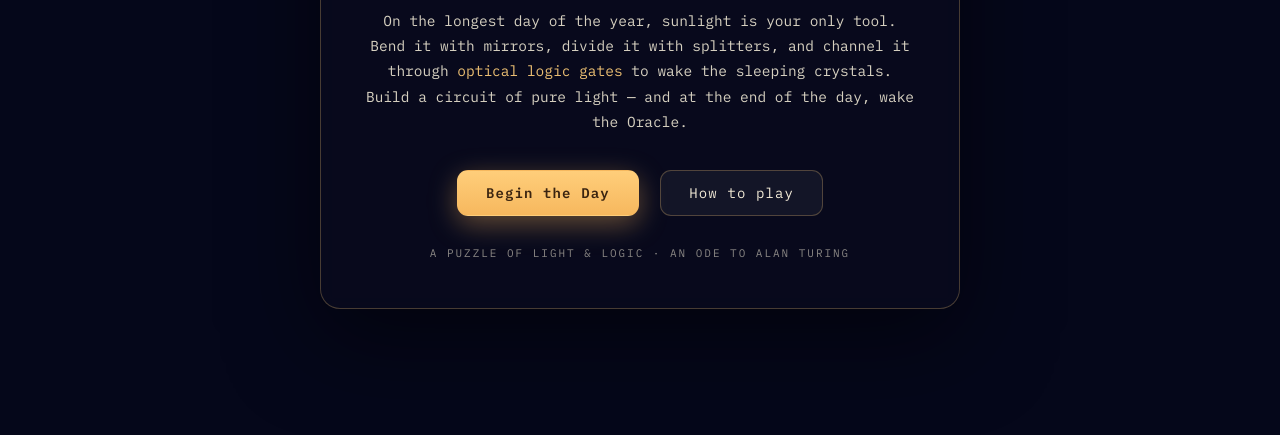
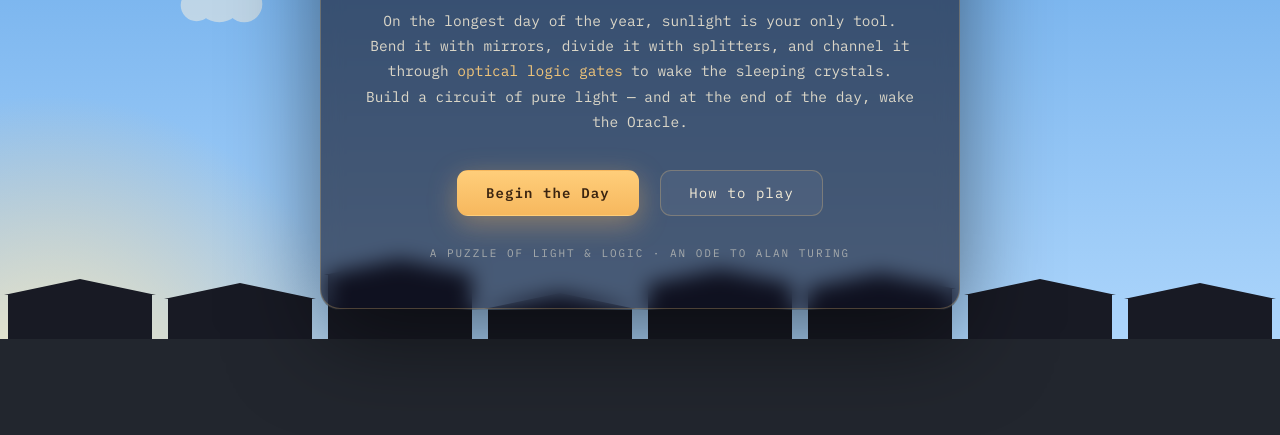
Before and after one commit to muhmdusman/solistice-game, a plain HTML site: page index.html in a window 1280 px wide. Shown: the part 365-800 px from the top of the page. Drawn offline with Linux system fonts and the light colour scheme.

Commit message:
Add animated sunset sky background, NAND/NOR gates, 4 new levels, and CodePen embed

```diff
--- a/index.html
+++ b/index.html
@@ -53,7 +53,7 @@
       <header class="hud">
         <div class="hud-block">
           <span class="hud-label">Level</span>
-          <span id="level-num">1</span><span class="hud-sep">/</span><span id="level-total">6</span>
+          <span id="level-num">1</span><span class="hud-sep">/</span><span id="level-total">10</span>
         </div>
         <div class="hud-block hud-title">
           <span id="level-name">First Light</span>
@@ -89,6 +89,8 @@
             <div class="legend-row"><span class="lg OR">OR</span> either input</div>
             <div class="legend-row"><span class="lg XOR">XOR</span> exactly one</div>
             <div class="legend-row"><span class="lg NOT">NOT</span> dark input</div>
+            <div class="legend-row"><span class="lg NAND">NAND</span> not both</div>
+            <div class="legend-row"><span class="lg NOR">NOR</span> all dark</div>
           </div>
         </aside>
       </div>
@@ -130,6 +132,7 @@
   <script src="js/light.js"></script>
   <script src="js/levels.js"></script>
   <script src="js/audio.js"></script>
+  <script src="js/sky.js"></script>
   <script src="js/render.js"></script>
   <script src="js/game.js"></script>
 </body>
--- a/js/game.js
+++ b/js/game.js
@@ -22,6 +22,8 @@
 
   const boardCanvas = $('#board');
   const renderer = new window.Renderer(boardCanvas);
+  const sky = new window.Sky('bg');
+  sky.start();
 
   // --- Persistent best score ---
   const BEST_KEY = 'helios_best';
@@ -272,6 +274,8 @@
 
   function updateSunUI() {
     $('#sun-fill').style.width = Math.max(0, state.daylight) + '%';
+    // The sky background mirrors the daylight clock (0% light => full night).
+    sky.setProgress(1 - state.daylight / 100);
   }
 
   // ---- Level outcomes ----
--- a/js/levels.js
+++ b/js/levels.js
@@ -120,6 +120,91 @@
 
     {
       id: 6,
+      name: 'Crossfire',
+      time: '17:15',
+      width: 9,
+      height: 7,
+      story: 'Two suns, two crystals \u2014 but none of them line up. Bend both beams inward to the waiting cores.',
+      fixed: {
+        emitters: [
+          { x: 0, y: 0, dir: 1 },
+          { x: 0, y: 6, dir: 1 }
+        ],
+        prisms: [{ x: 8, y: 2, id: 'P1' }, { x: 8, y: 4, id: 'P2' }],
+        walls: [{ x: 8, y: 0 }, { x: 8, y: 6 }],
+        gates: [],
+        mirrors: []
+      },
+      tray: [{ type: 'mirror' }, { type: 'mirror' }, { type: 'mirror' }, { type: 'mirror' }],
+      hint: 'Each beam must turn down (or up) toward a middle row, then east into its crystal. Two mirrors per ray.'
+    },
+
+    {
+      id: 7,
+      name: 'The Negative',
+      time: '18:30',
+      width: 9,
+      height: 7,
+      story: 'A NAND gate \u2014 the universal gate. Turing\u2019s logic can be built entirely from this one shape. Keep it from seeing both inputs.',
+      fixed: {
+        emitters: [{ x: 0, y: 3, dir: 1 }],
+        prisms: [{ x: 8, y: 6, id: 'P1' }],
+        walls: [{ x: 6, y: 3 }],
+        // NAND output South at (4,3); inputs East & West. Single input -> fires.
+        gates: [{ x: 4, y: 3, gateType: 'NAND', dir: 2 }],
+        mirrors: []
+      },
+      tray: [{ type: 'mirror' }, { type: 'mirror' }],
+      hint: 'The sun feeds one NAND input, so it fires downward. Bend that output across to the crystal.'
+    },
+
+    {
+      id: 8,
+      name: 'Stillness',
+      time: '19:45',
+      width: 9,
+      height: 7,
+      story: 'A NOR gate wakes only in perfect quiet \u2014 when no light touches it at all. Light the crystal without ever feeding the gate.',
+      fixed: {
+        emitters: [{ x: 0, y: 0, dir: 1 }],
+        prisms: [{ x: 8, y: 4, id: 'P1' }],
+        walls: [{ x: 3, y: 4 }, { x: 5, y: 4 }],
+        // NOR output South at (4,5)... we want it lit since no input. Place
+        // gate low and walled-off so its inputs stay dark; route its output.
+        gates: [{ x: 4, y: 5, gateType: 'NOR', dir: 0 }],
+        mirrors: []
+      },
+      tray: [{ type: 'mirror' }, { type: 'mirror' }],
+      hint: 'The walls shield the NOR gate, so it stays awake and fires north. Catch that beam and steer it to the crystal.'
+    },
+
+    {
+      id: 9,
+      name: 'Fork & Gate',
+      time: '20:30',
+      width: 11,
+      height: 7,
+      story: 'Split one ray in two, then bring both halves back together to satisfy an AND gate. Division and reunion.',
+      fixed: {
+        emitters: [{ x: 0, y: 3, dir: 1 }],
+        prisms: [{ x: 10, y: 3, id: 'P1' }],
+        walls: [{ x: 8, y: 0 }, { x: 8, y: 6 }],
+        // AND output East at (8,3); inputs North & South.
+        gates: [{ x: 8, y: 3, gateType: 'AND', dir: 1 }],
+        mirrors: []
+      },
+      tray: [
+        { type: 'splitter' },
+        { type: 'mirror' },
+        { type: 'mirror' },
+        { type: 'mirror' },
+        { type: 'mirror' }
+      ],
+      hint: 'Split the beam early, route one copy to the gate\u2019s north port and the other to its south port, then send the output to the crystal.'
+    },
+
+    {
+      id: 10,
       name: 'The Oracle',
       time: '21:30',
       width: 11,
--- a/js/light.js
+++ b/js/light.js
@@ -79,6 +79,8 @@
       case 'OR': return on >= 1;
       case 'XOR': return on === 1;
       case 'NOT': return inputBits.length >= 1 && !inputBits[0];
+      case 'NAND': return !(inputBits.length >= 2 && on === inputBits.length);
+      case 'NOR': return on === 0;
       default: return false;
     }
   }
--- /dev/null
+++ b/js/sky.js
@@ -0,0 +1,205 @@
+/* =========================================================================
+ * sky.js — The living solstice sky (background atmosphere)
+ *
+ * Renders a full-screen animated backdrop behind the puzzle board: a sun
+ * that arcs from dawn to dusk, a gradient that shifts from bright day to
+ * deep twilight to night, drifting clouds, and stars that fade in as the
+ * light fails. It is driven by a single `progress` value (0 = full daylight,
+ * 1 = night) that the game feeds from the daylight clock, so the sky doubles
+ * as an ambient timer — exactly the feel of the earlier prototype.
+ * ========================================================================= */
+
+(function (root, factory) {
+  const api = factory();
+  if (root) root.Sky = api;
+})(typeof window !== 'undefined' ? window : null, function () {
+  'use strict';
+
+  class Sky {
+    constructor(canvasId) {
+      this.canvas = document.getElementById(canvasId);
+      this.ctx = this.canvas.getContext('2d');
+      this.progress = 0;
+      this.target = 0;
+      this.stars = [];
+      this.clouds = [];
+      this.raf = null;
+      this.resize = this.resize.bind(this);
+      this.loop = this.loop.bind(this);
+      window.addEventListener('resize', this.resize);
+      this.resize();
+      this.seed();
+    }
+
+    resize() {
+      const dpr = window.devicePixelRatio || 1;
+      this.w = window.innerWidth;
+      this.h = window.innerHeight;
+      this.canvas.width = this.w * dpr;
+      this.canvas.height = this.h * dpr;
+      this.canvas.style.width = this.w + 'px';
+      this.canvas.style.height = this.h + 'px';
+      this.ctx.setTransform(dpr, 0, 0, dpr, 0, 0);
+    }
+
+    seed() {
+      this.stars = [];
+      for (let i = 0; i < 140; i++) {
+        this.stars.push({
+          x: Math.random(),
+          y: Math.random() * 0.72,
+          r: Math.random() * 1.4 + 0.3,
+          tw: Math.random() * Math.PI * 2
+        });
+      }
+      this.clouds = [];
+      for (let i = 0; i < 5; i++) {
+        this.clouds.push({
+          x: Math.random(),
+          y: 0.12 + Math.random() * 0.34,
+          scale: 0.7 + Math.random() * 0.9,
+          speed: 0.0015 + Math.random() * 0.002
+        });
+      }
+    }
+
+    setProgress(p) { this.target = Math.max(0, Math.min(1, p)); }
+
+    start() { if (!this.raf) this.loop(); }
+    stop() { if (this.raf) { cancelAnimationFrame(this.raf); this.raf = null; } }
+
+    lerp(a, b, t) { return a + (b - a) * t; }
+    mix(c1, c2, t) {
+      return [
+        Math.round(this.lerp(c1[0], c2[0], t)),
+        Math.round(this.lerp(c1[1], c2[1], t)),
+        Math.round(this.lerp(c1[2], c2[2], t))
+      ];
+    }
+    rgb(c) { return `rgb(${c[0]},${c[1]},${c[2]})`; }
+
+    loop() {
+      this.progress += (this.target - this.progress) * 0.04;
+      this.draw();
+      this.raf = requestAnimationFrame(this.loop);
+    }
+
+    draw() {
+      const { ctx, w, h } = this;
+      const p = this.progress;
+
+      // --- Sky gradient ---
+      const dayTop = [74, 150, 226], dayBot = [186, 222, 255];
+      const duskTop = [44, 32, 84], duskBot = [236, 124, 88];
+      const nightTop = [5, 7, 22], nightBot = [13, 15, 42];
+
+      let top, bot;
+      if (p < 0.6) {
+        const t = p / 0.6;
+        top = this.mix(dayTop, duskTop, t);
+        bot = this.mix(dayBot, duskBot, t);
+      } else {
+        const t = (p - 0.6) / 0.4;
+        top = this.mix(duskTop, nightTop, t);
+        bot = this.mix(duskBot, nightBot, t);
+      }
+      const grad = ctx.createLinearGradient(0, 0, 0, h);
+      grad.addColorStop(0, this.rgb(top));
+      grad.addColorStop(1, this.rgb(bot));
+      ctx.fillStyle = grad;
+      ctx.fillRect(0, 0, w, h);
+
+      // --- Stars ---
+      const starA = Math.max(0, (p - 0.42) / 0.58);
+      if (starA > 0) {
+        for (const s of this.stars) {
+          s.tw += 0.02;
+          ctx.globalAlpha = starA * (0.55 + 0.45 * Math.sin(s.tw));
+          ctx.fillStyle = '#fdf6e3';
+          ctx.beginPath();
+          ctx.arc(s.x * w, s.y * h, s.r, 0, Math.PI * 2);
+          ctx.fill();
+        }
+        ctx.globalAlpha = 1;
+      }
+
+      // --- Sun arcing across the sky ---
+      const ang = Math.PI * p;
+      const radius = Math.min(w, h) * 0.5;
+      const sunX = w * 0.5 - Math.cos(ang) * w * 0.46;
+      const sunY = h * 0.96 - Math.sin(ang) * radius;
+      const sunR = Math.max(22, Math.min(w, h) * 0.055);
+      const sunCore = p < 0.5 ? [255, 244, 200] : [255, 172, 104];
+
+      const glow = ctx.createRadialGradient(sunX, sunY, 0, sunX, sunY, sunR * 7);
+      glow.addColorStop(0, `rgba(${sunCore[0]},${sunCore[1]},${sunCore[2]},${0.85 * (1 - p * 0.45)})`);
+      glow.addColorStop(1, 'rgba(255,200,120,0)');
+      ctx.fillStyle = glow;
+      ctx.fillRect(0, 0, w, h);
+
+      ctx.beginPath();
+      ctx.arc(sunX, sunY, sunR, 0, Math.PI * 2);
+      ctx.fillStyle = this.rgb(sunCore);
+      ctx.fill();
+
+      // --- Clouds (fade out as night falls) ---
+      const cloudA = Math.max(0, 1 - p * 1.3);
+      if (cloudA > 0) {
+        for (const c of this.clouds) {
+          c.x += c.speed;
+          if (c.x > 1.2) c.x = -0.2;
+          this.drawCloud(c.x * w, c.y * h, c.scale, cloudA * 0.5);
+        }
+      }
+
+      // --- Horizon: Bletchley-style hut silhouette ---
+      this.drawHorizon(p);
+    }
+
+    drawCloud(x, y, scale, alpha) {
+      const { ctx } = this;
+      ctx.save();
+      ctx.globalAlpha = alpha;
+      ctx.fillStyle = '#fdf3df';
+      const r = 26 * scale;
+      ctx.beginPath();
+      ctx.arc(x, y, r, 0, Math.PI * 2);
+      ctx.arc(x + r * 1.1, y + r * 0.2, r * 0.8, 0, Math.PI * 2);
+      ctx.arc(x - r * 1.0, y + r * 0.25, r * 0.7, 0, Math.PI * 2);
+      ctx.arc(x + r * 0.3, y - r * 0.5, r * 0.7, 0, Math.PI * 2);
+      ctx.fill();
+      ctx.restore();
+    }
+
+    drawHorizon(p) {
+      const { ctx, w, h } = this;
+      const baseY = h * 0.88;
+      const g = Math.round(this.lerp(34, 5, p));
+      ctx.fillStyle = `rgb(${g},${g + 4},${g + 12})`;
+      ctx.fillRect(0, baseY, w, h - baseY);
+
+      ctx.fillStyle = `rgb(${Math.round(this.lerp(24, 3, p))},${Math.round(this.lerp(26, 5, p))},${Math.round(this.lerp(36, 14, p))})`;
+      const hutW = w / 8;
+      for (let i = 0; i < 8; i++) {
+        const x = i * hutW;
+        const hh = (i % 2 === 0 ? 44 : 30) + (i % 3) * 10;
+        ctx.fillRect(x + 8, baseY - hh, hutW - 16, hh);
+        ctx.beginPath();
+        ctx.moveTo(x + 4, baseY - hh);
+        ctx.lineTo(x + hutW / 2, baseY - hh - 16);
+        ctx.lineTo(x + hutW - 4, baseY - hh);
+        ctx.closePath();
+        ctx.fill();
+        if (p > 0.5) {
+          ctx.globalAlpha = Math.min(1, (p - 0.5) * 2) * (i % 2 === 0 ? 0.9 : 0.5);
+          ctx.fillStyle = '#ffd27a';
+          ctx.fillRect(x + hutW / 2 - 4, baseY - hh + 10, 8, 8);
+          ctx.globalAlpha = 1;
+          ctx.fillStyle = `rgb(${Math.round(this.lerp(24, 3, p))},${Math.round(this.lerp(26, 5, p))},${Math.round(this.lerp(36, 14, p))})`;
+        }
+      }
+    }
+  }
+
+  return Sky;
+});
```
Also changed, not shown: 1 other file.
